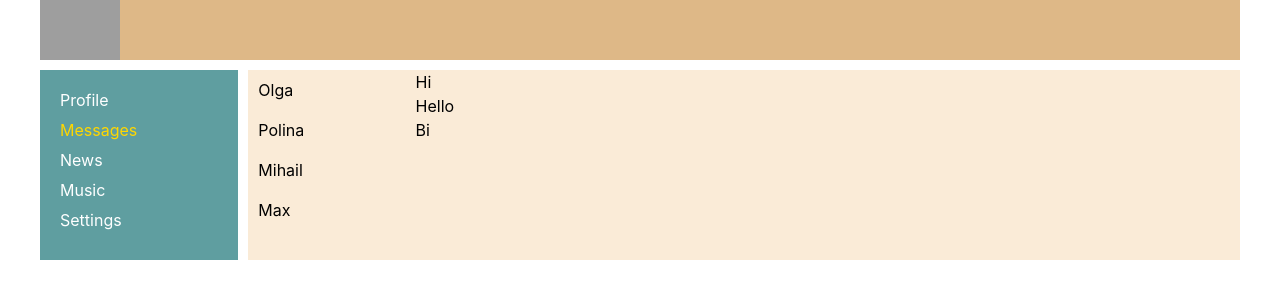
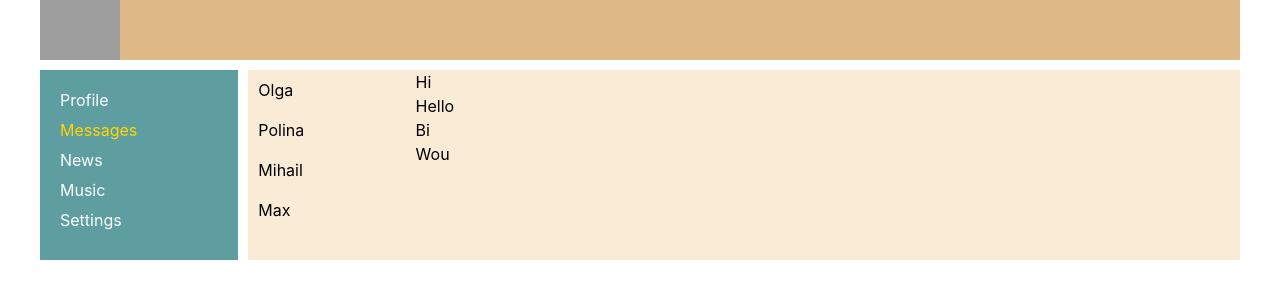
Before and after one commit to BelousovKO/react_test, a React (Create React App) app: page /dialogs in a window 1280 px wide. Shown: the top 300 px of the page. Built offline with nearby package versions, Linux system fonts and the light colour scheme; grey boxes are pictures that could not be loaded.

Commit message:
lesson 25

```diff
--- a/src/components/dialogs/Dialogs.jsx
+++ b/src/components/dialogs/Dialogs.jsx
@@ -7,7 +7,7 @@
     return (
         <div className={s.dialog}>
             <NavLink to={path}>
-                { props.name }
+                {props.name}
             </NavLink>
         </div>
     )
@@ -16,38 +16,38 @@
 const Message = (props) => {
     return (
         <div className={s.message}>
-            { props.message }
+            {props.message}
         </div>
     )
 }
 
 const Dialogs = (props) => {
 
-    let dialogsData = [
+    let dialogs =
+        [
             {id: 1, name: 'Olga'},
             {id: 2, name: 'Polina'},
             {id: 3, name: 'Mihail'},
             {id: 4, name: 'Max'}
         ]
 
-    let messageData = [
+    let messages = [
         {id: 1, message: 'Hi'},
         {id: 2, message: 'Hello'},
-        {id: 3, message: 'Bi'}
+        {id: 3, message: 'Bi'},
+        {id: 4, message: 'Wou'}
     ]
+
+    let dialogElements = dialogs.map(d => <DialogItem name={d.name} id={d.id}/>)
+    let messageElements = messages.map(m => <Message message={m.message}/>)
 
     return (
         <div className={s.dialogs}>
             <div className={s.dialogItems}>
-                <DialogItem name={dialogsData[0].name} id={dialogsData[0].id}/>
-                <DialogItem name={dialogsData[1].name} id={dialogsData[1].id}/>
-                <DialogItem name={dialogsData[2].name} id={dialogsData[2].id}/>
-                <DialogItem name={dialogsData[3].name} id={dialogsData[3].id}/>
+                { dialogElements }
             </div>
             <div className={s.messages}>
-                <Message message={messageData[0].message}/>
-                <Message message={messageData[1].message}/>
-                <Message message={messageData[2].message}/>
+                { messageElements }
             </div>
         </div>
     )
--- a/src/components/profile/MyPosts/MyPosts.jsx
+++ b/src/components/profile/MyPosts/MyPosts.jsx
@@ -5,17 +5,18 @@
 
 const MyPosts = () => {
 
-    let postData = [
+    let posts = [
         {id: 1, message: 'Hi, how are you?', likeCounts: 15},
         {id: 2, message: 'It"s my first post', likeCounts: 20},
         {id: 3, message: 'My name is Wasily', likeCounts: 5},
     ]
+
+    let postsElement = posts.map(p => <Post message={p.message} likeCounts={p.likeCounts}/>)
+
     return (
         <div>
             <NewPost/>
-            <Post message={postData[0].message} likeCounts={postData[0].likeCounts}/>
-            <Post message={postData[1].message} likeCounts={postData[1].likeCounts}/>
-            <Post message={postData[2].message} likeCounts={postData[2].likeCounts}/>
+            { postsElement }
         </div>
     )
 }
```
Also changed, not shown: 1 other file (tests, documents, lock files or other folders). Lines whose indentation alone changed are shown as unchanged.
